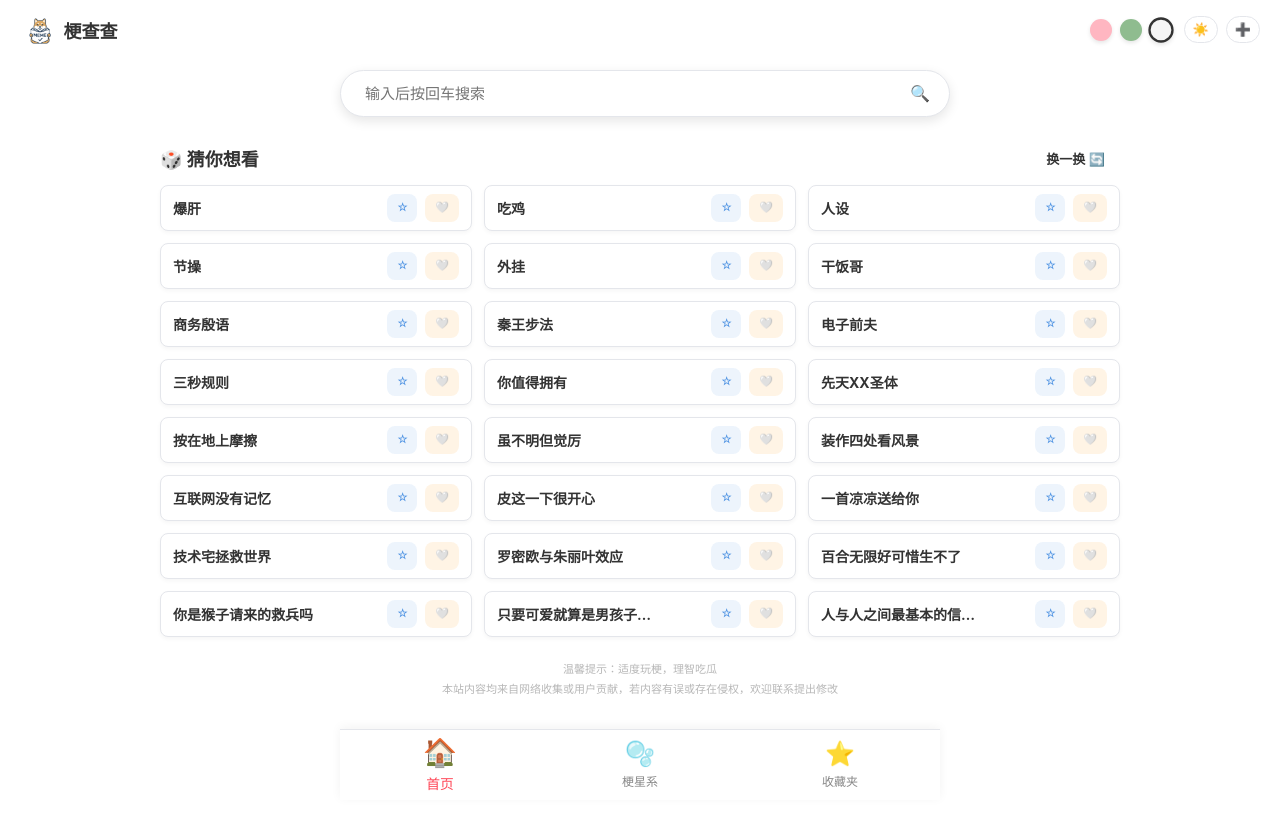
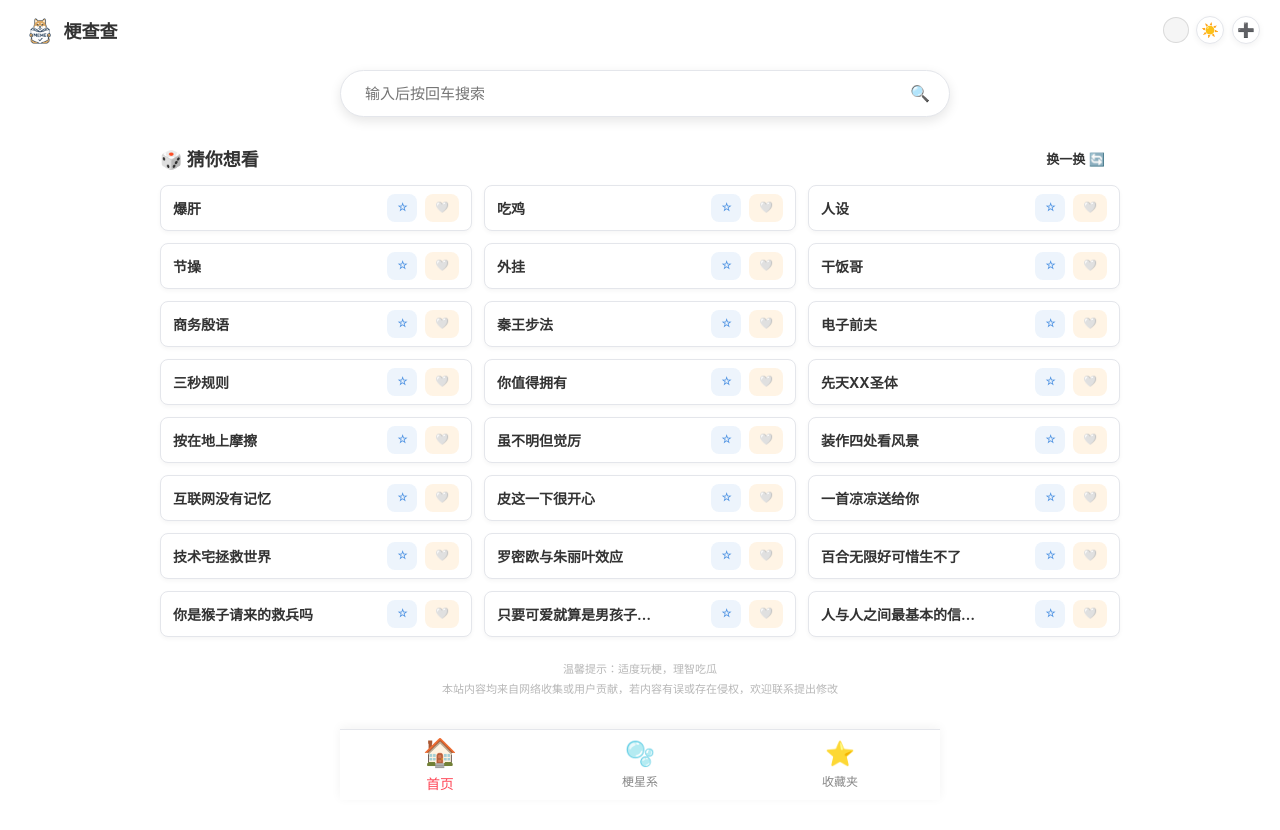
Before and after one commit to StephenMa13/meme-dict, a Vue app: page / in a window 1280 px wide. Shown: the top 830 px of the page. Built offline with nearby package versions, Linux system fonts and the light colour scheme.

Commit message:
颜色按钮

```diff
--- a/src/pages/Home.vue
+++ b/src/pages/Home.vue
@@ -1,5 +1,5 @@
 <script setup>
-import { ref, onMounted, computed } from 'vue'
+import { ref, onMounted, onUnmounted,computed } from 'vue'
 import { useRouter } from 'vue-router'
 import { getMemes, addMeme as localAdd} from '../db.js'
 import { favoriteIds, toggleFavorite, blacklistIds, randomMemes, likedIds, toggleLike } from '../store.js'
@@ -277,7 +277,14 @@ const loadThemeAndData = () => {
   }
 }
 
-onMounted(() => loadThemeAndData())
+onMounted(() => {
+  loadThemeAndData()
+  document.addEventListener('click', closeMenuOnOutsideClick)
+})
+
+onUnmounted(() => {
+  document.removeEventListener('click', closeMenuOnOutsideClick)
+})
 
 // 7. 交互动作
 const submitMeme = () => {
@@ -298,6 +305,21 @@ const truncate = (text) => {
 }
 
 const categoryList = Object.keys(categoryConfig).filter(key => key !== '默认')
+
+const isColorMenuExpanded = ref(false)
+const colorMenuRef = ref(null)
+const toggleColorMenu = () => {
+  isColorMenuExpanded.value = !isColorMenuExpanded.value
+}
+const changeColor = (color) => {
+  setBgColor(color)
+  isColorMenuExpanded.value = false
+}
+const closeMenuOnOutsideClick = (e) => {
+  if(isColorMenuExpanded.value && colorMenuRef.value && !colorMenuRef.value.contains(e.target)){
+    isColorMenuExpanded.value = false;
+  }
+}
 </script>
 
 <template>
@@ -325,12 +347,15 @@ const categoryList = Object.keys(categoryConfig).filter(key => key !== '默认')
       </div>
 
       <div class="nav-actions">
-        <div class="color-dots" v-show="!isDark">
-          <span class="dot pink" :class="{ active: currentBg === 'pink' }" @click.stop="setBgColor('pink')" title="猛男落泪粉"></span>
-          <span class="dot green" :class="{ active: currentBg === 'green' }" @click.stop="setBgColor('green')" title="护眼绿豆沙"></span>
-          <span class="dot default" :class="{ active: currentBg === 'default' }" @click.stop="setBgColor('default')" title="默认白"></span>
+        <div class="color-picker-container" v-show="!isDark" ref="colorMenuRef">
+          <div class="options-wrapper" :class="{ 'is-expanded': isColorMenuExpanded }">
+            <span v-if="currentBg !== 'pink'" class="dot pink" @click.stop="changeColor('pink')" title="猛男落泪粉"></span>
+            <span v-if="currentBg !== 'green'" class="dot green" @click.stop="changeColor('green')" title="护眼绿豆沙"></span>
+            <span v-if="currentBg !== 'default'" class="dot default" @click.stop="changeColor('default')" title="默认白"></span>
+          </div>
+
+          <span class="dot main-dot" :class="currentBg" @click.stop="toggleColorMenu"></span>
         </div>
-
         <button class="theme-toggle-btn" @click="toggleTheme">
           {{ isDark ? '🌙 ' : '☀️ ' }}
         </button>
@@ -504,10 +529,54 @@ const categoryList = Object.keys(categoryConfig).filter(key => key !== '默认')
 .add-btn { background-color: #FFD700; border: none; padding: 6px 8px; border-radius: 20px; font-weight: bold; cursor: pointer; color: #333; -webkit-tap-highlight-color: transparent;}
 
 .nav-actions { display: flex; align-items: center; gap: 8px; z-index: 100; }
+.color-picker-container {
+  position: relative;
+  display: flex;
+  align-items: center;
+}
 
-.color-dots { display: flex; gap: 8px; align-items: center; margin-right: 4px; }
-.dot { display: inline-block; width: 22px; height: 22px; border-radius: 50%; cursor: pointer; border: 2px solid transparent; transition: all 0.2s ease, border-color 0.2s; box-shadow: 0 2px 4px rgba(0,0,0,0.1); -webkit-tap-highlight-color: transparent;}
-.dot:hover { transform: scale(1.2); }
+/* 主按钮样式稍微凸显一点 */
+.main-dot {
+  position: relative;
+  z-index: 10;
+  cursor: pointer;
+  box-shadow: 0 0 0 2px rgba(0,0,0,0.15);
+  border: 2px solid #fff; /* 加一圈白边会更好看 */
+  transition: transform 0.2s ease;
+}
+
+.main-dot:active {
+  transform: scale(0.9);
+}
+.options-wrapper {
+  position: absolute;
+  /* 假设向左弹出，靠在主按钮左侧 */
+  right: 100%;
+  margin-right: 8px;
+  display: flex;
+  gap: 8px;
+
+  /* 初始状态：透明、缩小、向右偏移藏在主按钮后、禁用点击 */
+  opacity: 0;
+  transform: translateX(15px) scale(0.5);
+  pointer-events: none;
+
+  /* 弹性顺滑的动画曲线 */
+  transition: all 0.35s cubic-bezier(0.34, 1.56, 0.64, 1);
+  z-index: 5;
+}
+
+/* 展开状态 */
+.options-wrapper.is-expanded {
+  opacity: 1;
+  transform: translateX(0) scale(1);
+  pointer-events: auto; /* 恢复点击 */
+}
+.dot { display: inline-block; width: 24px; height: 24px; border-radius: 50%; cursor: pointer; border: 2px solid transparent; transition: all 0.2s ease, border-color 0.2s; box-shadow: 0 0 0 1px rgba(0,0,0,0.15); -webkit-tap-highlight-color: transparent;vertical-align: middle;}
+.options-wrapper .dot:hover {
+  transform: scale(1.1);
+  box-shadow: 0 0 0 1.5px rgba(0, 0, 0, 0.3);
+}
 .dot.active { border-color: var(--text-main); transform: scale(1.15); }
 .dot.pink { background-color: #ffb6c1; }
 .dot.green { background-color: #8fbc8f; }
@@ -516,14 +585,20 @@ const categoryList = Object.keys(categoryConfig).filter(key => key !== '默认')
 .theme-toggle-btn { background-color: var(--card-bg); color: var(--text-main); border: 1px solid var(--border-color); padding: 6px 8px; border-radius: 20px; font-size: 13px; font-weight: bold; cursor: pointer; transition: all 0.3s; -webkit-tap-highlight-color: transparent; }
 .theme-toggle-btn:active, .add-btn:active {
   background-color: var(--bg-color) !important;
-  transform: scale(0.9);
+  transform: scale(0.85);
 }
 .theme-toggle-btn, .add-btn {
-  font-size: 13px;
+  width: 28px;
+  height: 28px;
+  border-radius: 50%;
+  padding: 0;
+  margin: 0;
+  font-size: 14px;
   line-height: 1;
-  border: 1px solid var(--border-color);
   background-color: var(--card-bg) !important;
   color: var(--text-main);
+  border: 1px solid var(--border-color);
+  box-shadow: 0 2px 6px rgba(0,0,0,0.05);
   outline: none;
 }
 
```
